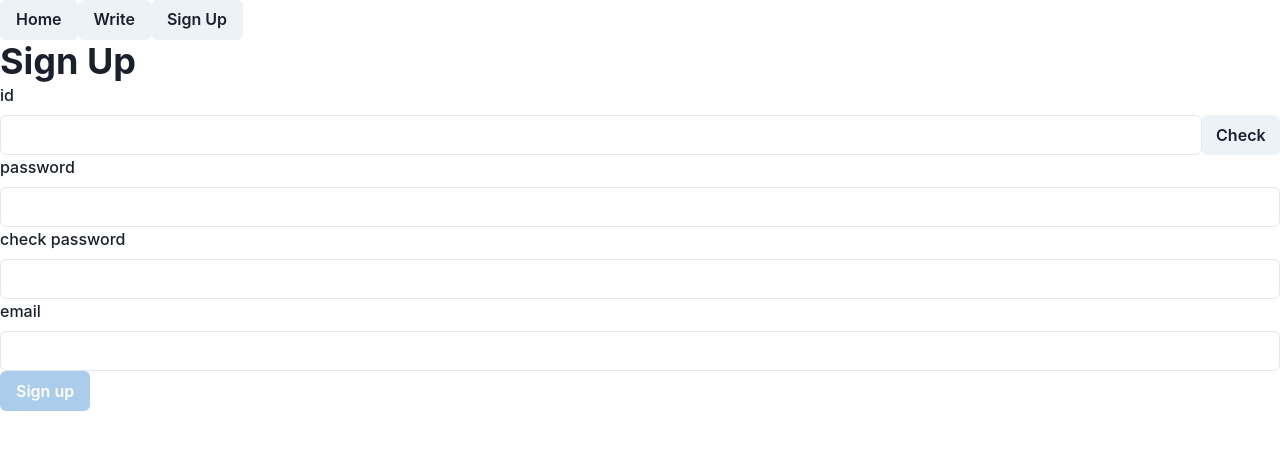
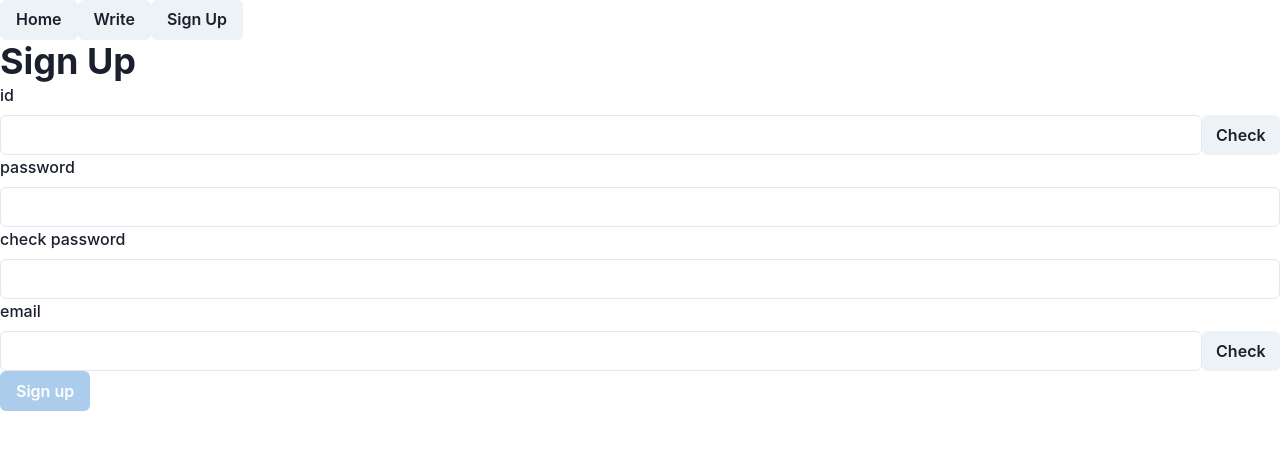
Before and after one commit to smil98/prj1-fe, a React (Create React App) app: page /join in a window 1280 px wide. Shown: the top 450 px of the page. Built offline with nearby package versions, Linux system fonts and the light colour scheme.

Commit message:
Added validation for email duplicates, with toast for two success and error

```diff
--- a/src/page/member/MemeberSignUp.js
+++ b/src/page/member/MemeberSignUp.js
@@ -4,9 +4,11 @@ import {
   Flex,
   FormControl,
   FormErrorMessage,
+  FormHelperText,
   FormLabel,
   Heading,
   Input,
+  useToast,
 } from "@chakra-ui/react";
 import { useState } from "react";
 import axios from "axios";
@@ -17,10 +19,17 @@ export function MemeberSignUp() {
   const [passwordCheck, setPasswordCheck] = useState("");
   const [email, setEmail] = useState("");
   const [idAvailable, setIdAvailable] = useState(true);
+  const [emailAvailable, setEmailAvailable] = useState(true);
+
+  const toast = useToast();
 
   let isQualified = true;
 
   if (idAvailable === false) {
+    isQualified = false;
+  }
+
+  if (emailAvailable === false) {
     isQualified = false;
   }
 
@@ -52,10 +61,40 @@ export function MemeberSignUp() {
       .get("/api/member/check?" + searchParam.toString())
       .then(() => {
         setIdAvailable(false);
+        toast({
+          description: "ID already exists",
+          status: "warning",
+        });
       })
       .catch((error) => {
         if (error.response.status === 404) {
           setIdAvailable(true);
+          toast({
+            description: "ID available",
+            status: "success",
+          });
+        }
+      });
+  }
+
+  function handleEmailCheck() {
+    const params = new URLSearchParams();
+    params.set("email", email);
+
+    axios
+      .get("/api/member/check?" + params)
+      .then(() =>
+        toast({
+          description: "Email already exists",
+          status: "warning",
+        }),
+      )
+      .catch((error) => {
+        if (error.response.status === 404) {
+          toast({
+            description: "Email Available",
+            status: "success",
+          });
         }
       });
   }
@@ -97,13 +136,22 @@ export function MemeberSignUp() {
         />
         <FormErrorMessage>Password does not match</FormErrorMessage>
       </FormControl>
-      <FormControl>
+      <FormControl isInvalid={emailAvailable === false}>
         <FormLabel>email</FormLabel>
-        <Input
-          type="email"
-          value={email}
-          onChange={(e) => setEmail(e.target.value)}
-        />
+        <Flex>
+          <Input
+            type="email"
+            value={email}
+            onChange={(e) => {
+              setEmail(e.target.value);
+              setEmailAvailable(false);
+            }}
+          />
+          <Button onClick={handleEmailCheck}>Check</Button>
+          <FormErrorMessage>
+            Please Check whether email is available
+          </FormErrorMessage>
+        </Flex>
       </FormControl>
       <Button
         isDisabled={!isQualified}
```
